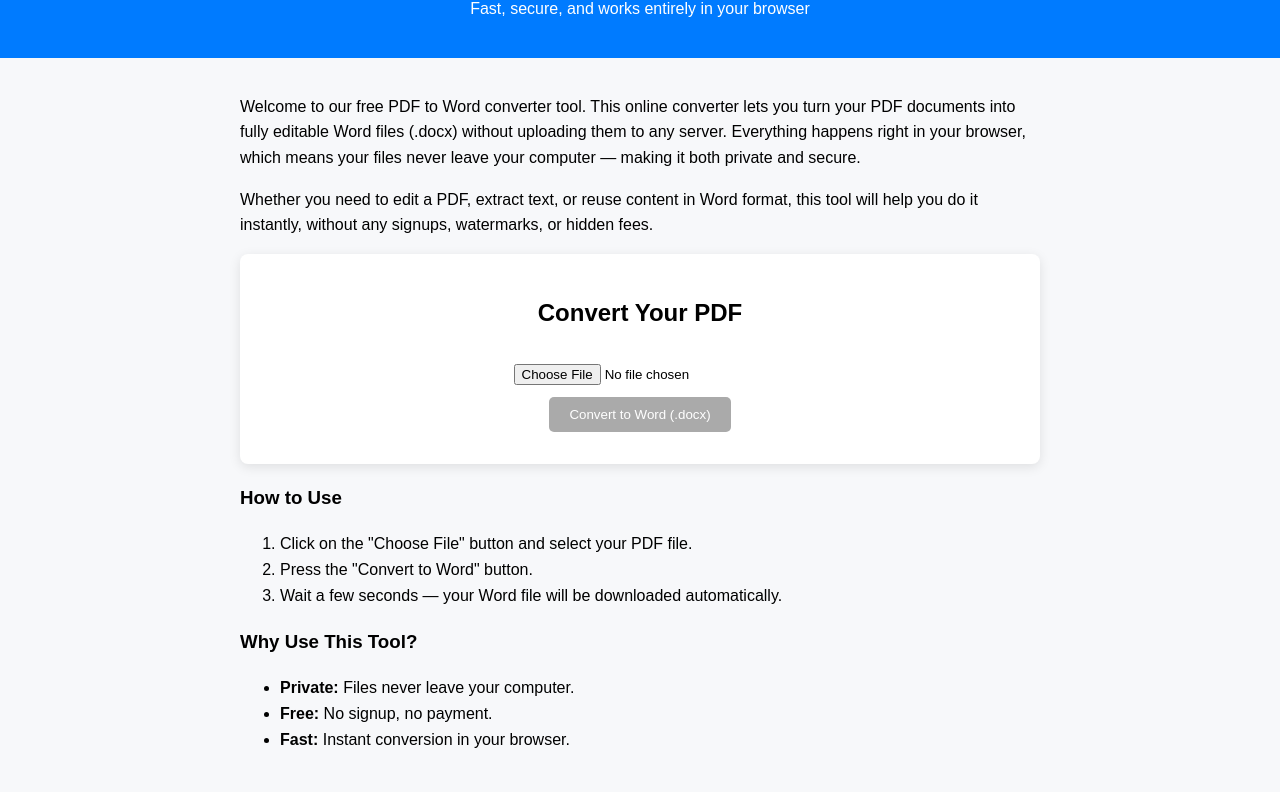
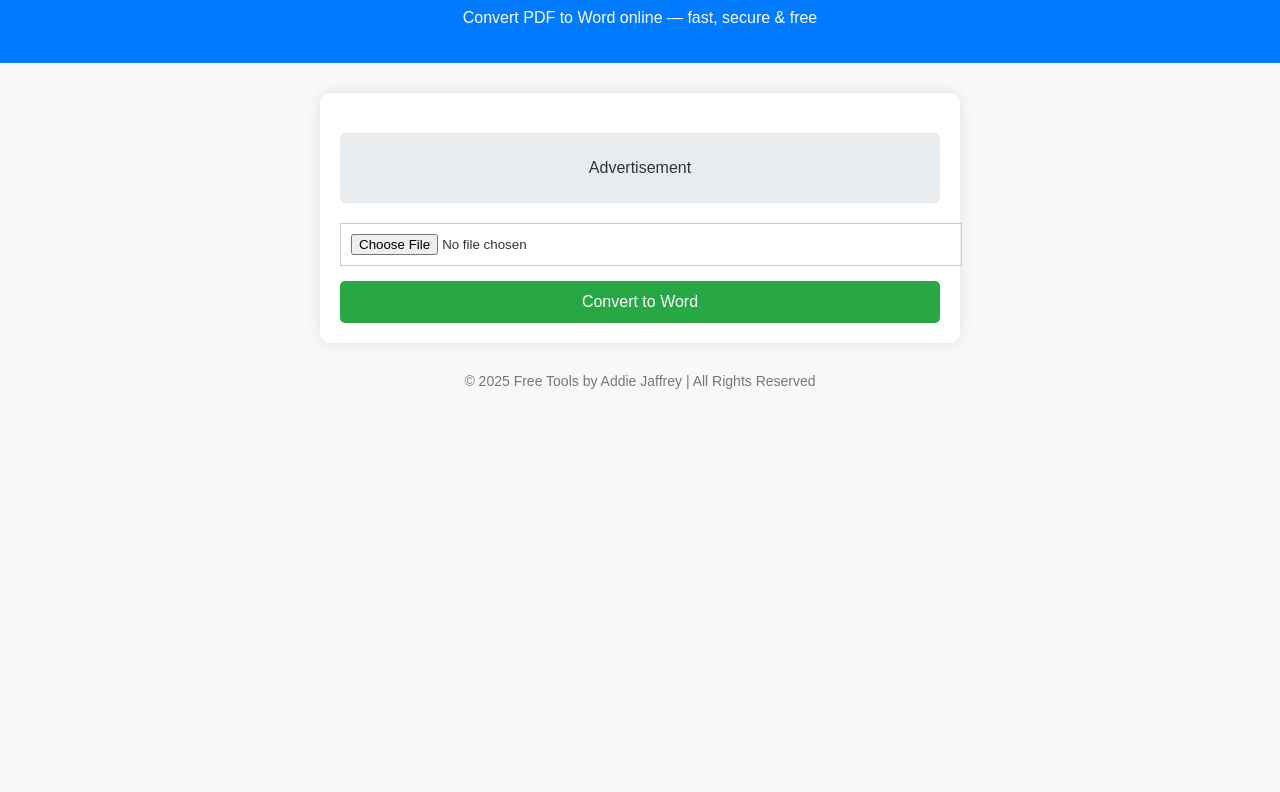
Before and after one commit to AddieJaffrey/free-tools, a plain HTML site: page index.html in a window 1280 px wide. Shown: the part 91-883 px from the top of the page. After the commit the page ends 800 px from the top, so only its background shows below. Drawn offline with Linux system fonts and the light colour scheme.

Commit message:
Update index.html

```diff
--- a/index.html
+++ b/index.html
@@ -1,121 +1,169 @@
 <!DOCTYPE html>
 <html lang="en">
 <head>
-  <meta charset="UTF-8" />
-  <meta name="viewport" content="width=device-width, initial-scale=1" />
-  <title>Free PDF to Word Converter — No Signup, No Upload</title>
-  <meta name="description" content="Convert your PDF files to editable Word documents for free. No signup, no email, and no file uploads — works entirely in your browser.">
-  <meta name="keywords" content="PDF to Word, convert PDF online, free document converter, browser PDF tool">
+    <meta charset="UTF-8">
+    <meta name="viewport" content="width=device-width, initial-scale=1.0">
+    <title>Free PDF to Word Converter | Fast & Secure Online Tool</title>
+    <meta name="description" content="Convert PDF to Word online for free. Fast, secure, no signup needed. Preserve formatting, tables, and images when possible. Works on mobile and desktop.">
+    <meta name="keywords" content="PDF to Word, Convert PDF, Free PDF Converter, Online PDF to Word Tool, No Signup PDF Converter">
     <style>
-    body { font-family: Arial, sans-serif; background:#f7f8fa; margin:0; padding:0; line-height:1.6; }
-    header { background:#007BFF; color:white; padding:20px; text-align:center; }
-    h1 { margin:0; }
-    main { max-width:800px; margin:auto; padding:20px; }
-    .tool { background:white; padding:20px; border-radius:8px; box-shadow:0 3px 12px rgba(0,0,0,0.1); text-align:center; }
-    input[type=file] { margin:12px 0; }
-    button { padding:10px 20px; border:none; border-radius:5px; background:#007BFF; color:white; cursor:pointer; }
-    button:disabled { background:#aaa; cursor:not-allowed; }
-    #status { margin-top:12px; color:#555; font-size:14px; }
-    footer { background:#f1f1f1; padding:20px; text-align:center; font-size:14px; color:#555; margin-top:40px; }
+        body {
+            font-family: Arial, sans-serif;
+            background: #f8f9fa;
+            margin: 0;
+            padding: 0;
+            color: #333;
+        }
+        header {
+            background: #007bff;
+            color: white;
+            text-align: center;
+            padding: 20px;
+        }
+        main {
+            max-width: 600px;
+            margin: auto;
+            background: white;
+            padding: 20px;
+            border-radius: 10px;
+            box-shadow: 0 0 15px rgba(0,0,0,0.1);
+            margin-top: 30px;
+        }
+        input[type="file"] {
+            padding: 10px;
+            border: 1px solid #ccc;
+            width: 100%;
+            margin-bottom: 15px;
+        }
+        button {
+            background: #28a745;
+            color: white;
+            padding: 12px;
+            border: none;
+            width: 100%;
+            cursor: pointer;
+            font-size: 16px;
+            border-radius: 5px;
+        }
+        button:hover {
+            background: #218838;
+        }
+        .message {
+            margin-top: 15px;
+            padding: 10px;
+            border-radius: 5px;
+            display: none;
+        }
+        .error {
+            background: #f8d7da;
+            color: #721c24;
+        }
+        .success {
+            background: #d4edda;
+            color: #155724;
+        }
+        footer {
+            margin-top: 30px;
+            text-align: center;
+            font-size: 14px;
+            color: #777;
+            padding-bottom: 20px;
+        }
+        .adsense {
+            margin: 20px 0;
+            text-align: center;
+            background: #e9ecef;
+            padding: 10px;
+            border-radius: 5px;
+        }
     </style>
 </head>
 <body>
+
 <header>
     <h1>Free PDF to Word Converter</h1>
-    <p>Fast, secure, and works entirely in your browser</p>
+    <p>Convert PDF to Word online — fast, secure & free</p>
 </header>
 
 <main>
-    <section>
-      <p>Welcome to our free PDF to Word converter tool. This online converter lets you turn your PDF documents into fully editable Word files (.docx) without uploading them to any server. Everything happens right in your browser, which means your files never leave your computer — making it both private and secure.</p>
-      <p>Whether you need to edit a PDF, extract text, or reuse content in Word format, this tool will help you do it instantly, without any signups, watermarks, or hidden fees.</p>
-    </section>
-
-    <div class="tool">
-      <h2>Convert Your PDF</h2>
-      <input type="file" id="pdfFile" accept="application/pdf">
-      <br>
-      <button id="convertBtn" disabled>Convert to Word (.docx)</button>
-      <div id="status"></div>
+    <div class="adsense">
+        <!-- Google AdSense code will go here after approval -->
+        <p>Advertisement</p>
     </div>
 
-    <section>
-      <h3>How to Use</h3>
-      <ol>
-        <li>Click on the "Choose File" button and select your PDF file.</li>
-        <li>Press the "Convert to Word" button.</li>
-        <li>Wait a few seconds — your Word file will be downloaded automatically.</li>
-      </ol>
+    <input type="file" id="pdfFile" accept="application/pdf">
+    <button onclick="convertPDF()">Convert to Word</button>
 
-      <h3>Why Use This Tool?</h3>
-      <ul>
-        <li><strong>Private:</strong> Files never leave your computer.</li>
-        <li><strong>Free:</strong> No signup, no payment.</li>
-        <li><strong>Fast:</strong> Instant conversion in your browser.</li>
-      </ul>
-    </section>
+    <div id="message" class="message"></div>
 </main>
 
 <footer>
-    <p>© 2025 Free Tools — Your trusted source for simple, secure, and free online tools.</p>
+    <p>&copy; 2025 Free Tools by Addie Jaffrey | All Rights Reserved</p>
 </footer>
 
-  <!-- Libraries -->
-  <script src="https://cdnjs.cloudflare.com/ajax/libs/pdf-lib/2.3.1/pdf-lib.min.js"></script>
-  <script src="https://cdnjs.cloudflare.com/ajax/libs/docx/7.1.0/docx.min.js"></script>
+<!-- PDF.js library for reading PDF in browser -->
+<script src="https://cdnjs.cloudflare.com/ajax/libs/pdf.js/2.16.105/pdf.min.js"></script>
 
 <script>
-    const btn = document.getElementById('convertBtn');
-    const input = document.getElementById('pdfFile');
-    const status = document.getElementById('status');
+async function convertPDF() {
+    const fileInput = document.getElementById('pdfFile');
+    const messageDiv = document.getElementById('message');
 
-    input.addEventListener('change', () => {
-      btn.disabled = !input.files[0];
-      status.textContent = '';
-    });
+    if (!fileInput.files.length) {
+        messageDiv.textContent = "Please upload a PDF file first.";
+        messageDiv.className = "message error";
+        messageDiv.style.display = "block";
+        return;
+    }
 
-    btn.addEventListener('click', async () => {
-      const file = input.files[0];
-      if (!file) return;
-      btn.disabled = true;
-      status.textContent = 'Processing...';
+    const file = fileInput.files[0];
+
+    if (file.type !== "application/pdf") {
+        messageDiv.textContent = "Only PDF files are allowed.";
+        messageDiv.className = "message error";
+        messageDiv.style.display = "block";
+        return;
+    }
 
     try {
-        const arrayBuf = await file.arrayBuffer();
-        const pdfDoc = await PDFLib.PDFDocument.load(arrayBuf);
-        const pages = pdfDoc.getPages();
+        const arrayBuffer = await file.arrayBuffer();
+        const pdf = await pdfjsLib.getDocument({ data: arrayBuffer }).promise;
 
-        const { Document, Packer, Paragraph, TextRun } = docx;
-        const doc = new Document();
+        let textContent = "";
 
-        for (const p of pages) {
-          const text = await p.getTextContent?.() || '';
-          doc.addSection({
-            properties: {},
-            children: [new Paragraph(String(text))]
+        for (let i = 1; i <= pdf.numPages; i++) {
+            const page = await pdf.getPage(i);
+            const text = await page.getTextContent();
+            text.items.forEach(item => {
+                textContent += item.str + " ";
             });
+            textContent += "\n\n";
         }
 
-        const buffer = await Packer.toBuffer(doc);
-        const blob = new Blob([buffer], { type: 'application/vnd.openxmlformats-officedocument.wordprocessingml.document' });
-        const url = URL.createObjectURL(blob);
+        if (textContent.trim() === "") {
+            messageDiv.textContent = "Sorry, this PDF contains complex images or formatting that this tool can’t process. Please try a simpler PDF without scanned images.";
+            messageDiv.className = "message error";
+            messageDiv.style.display = "block";
+            return;
+        }
 
-        const a = document.createElement('a');
-        a.href = url;
-        a.download = file.name.replace(/\.pdf$/i, '.docx');
-        document.body.appendChild(a);
-        a.click();
-        a.remove();
-        URL.revokeObjectURL(url);
+        const blob = new Blob([textContent], { type: "application/msword" });
+        const link = document.createElement("a");
+        link.href = URL.createObjectURL(blob);
+        link.download = file.name.replace(".pdf", ".doc");
+        link.click();
 
-        status.textContent = 'Done — your file has been converted.';
-      } catch (e) {
-        console.error(e);
-        status.textContent = 'Conversion failed. Please try another PDF.';
-      } finally {
-        btn.disabled = false;
+        messageDiv.textContent = "Conversion successful! Your Word file is downloading.";
+        messageDiv.className = "message success";
+        messageDiv.style.display = "block";
+    } catch (error) {
+        console.error(error);
+        messageDiv.textContent = "An error occurred while processing your PDF.";
+        messageDiv.className = "message error";
+        messageDiv.style.display = "block";
     }
-    });
+}
 </script>
+
 </body>
 </html>
```
Lines whose indentation alone changed are shown as unchanged.
